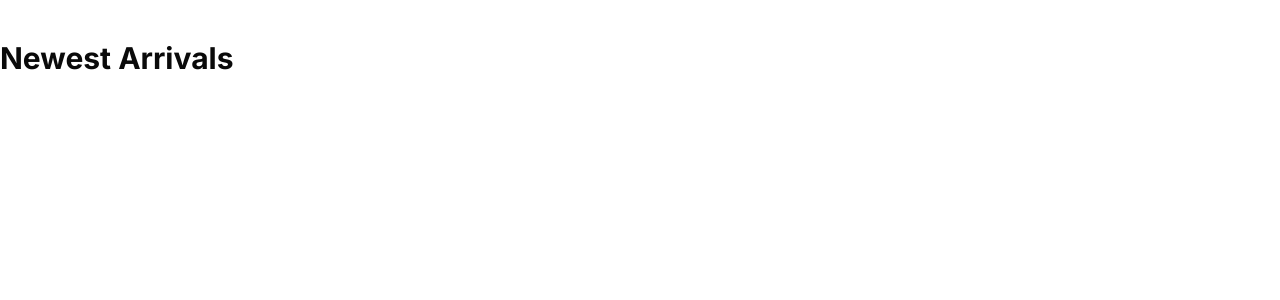
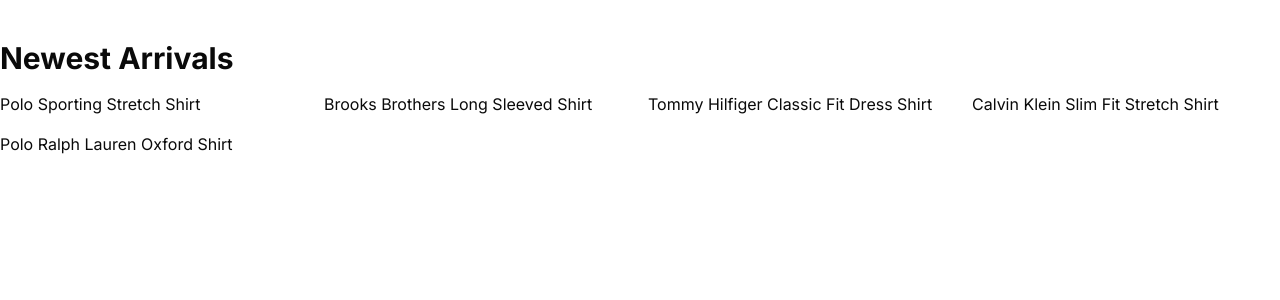
Before and after one commit to ygtbal/LaunchWear, a Next.js app: page / in a window 1280 px wide. Shown: the top 300 px of the page. Built offline with nearby package versions, Linux system fonts and the light colour scheme; no server answers.

Commit message:
product-list created

```diff
--- a/app/(root)/page.tsx
+++ b/app/(root)/page.tsx
@@ -3,7 +3,7 @@
 const HomePage = () => {
   return (
     <>
-      <ProductList data={sampleData} title="Newest Arrivals" />
+      <ProductList data={sampleData} title="Newest Arrivals" limit={5} />
     </>
   );
 };
--- a/components/shared/product/product-list.tsx
+++ b/components/shared/product/product-list.tsx
@@ -17,10 +17,24 @@
   products: Product[];
 };
 
-const ProductList = ({ data, title }: { data: SampleData; title?: string }) => {
+const ProductList = ({
+  data,
+  title,
+  limit,
+}: {
+  data: SampleData;
+  title?: string;
+  limit?: number;
+}) => {
+  const limitedData = limit ? data.products.slice(0, limit) : data.products;
   return (
     <div className="my-10">
       <h2 className="h2-bold mb-4">{title}</h2>
+      <div className="grid grid-cols-1 sm:grid-cols-2 md:grid-cols-3 lg:grid-cols-4 gap-4">
+        {limitedData.map((product: Product) => (
+          <div key={product.slug}>{product.name}</div>
+        ))}
+      </div>
     </div>
   );
 };
```
